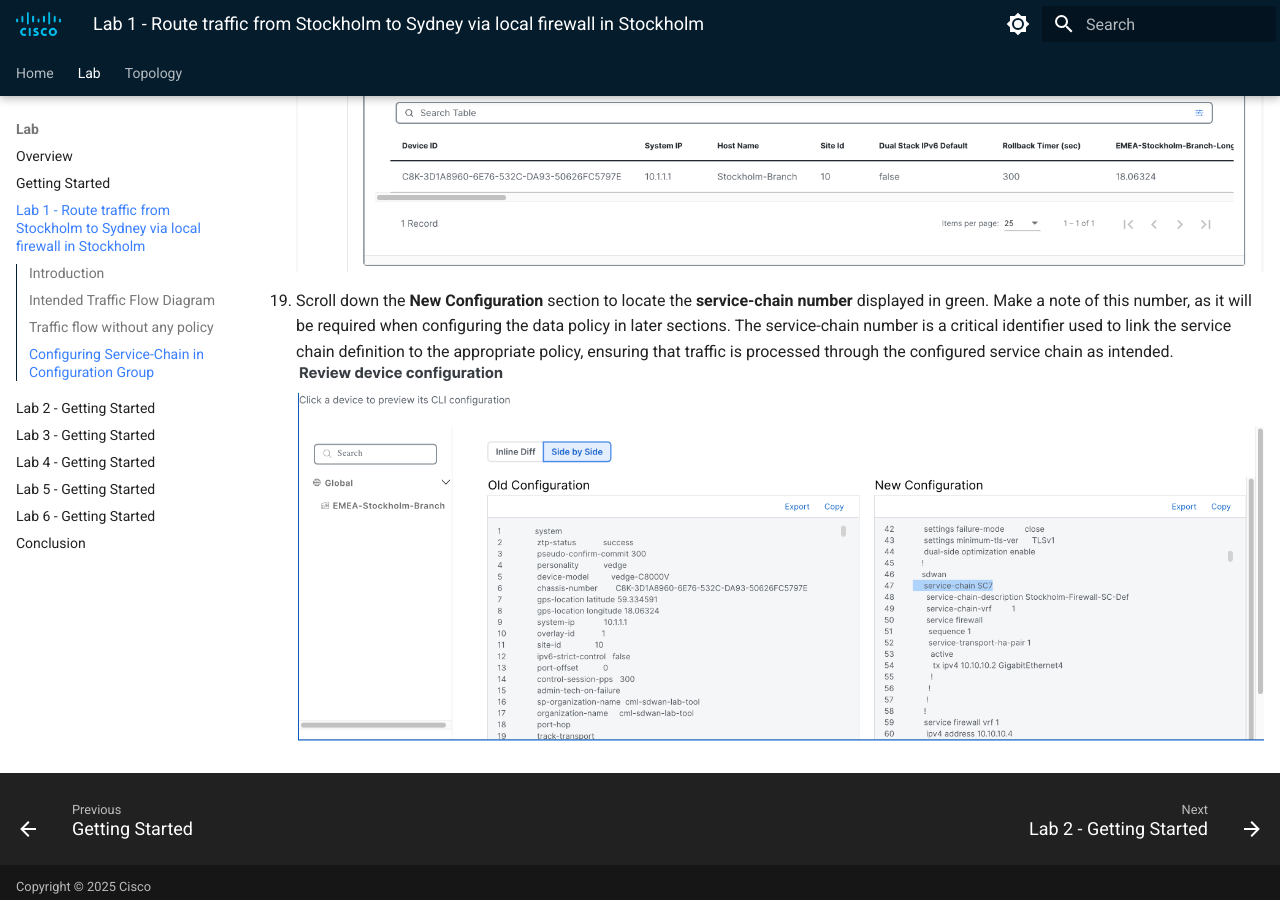
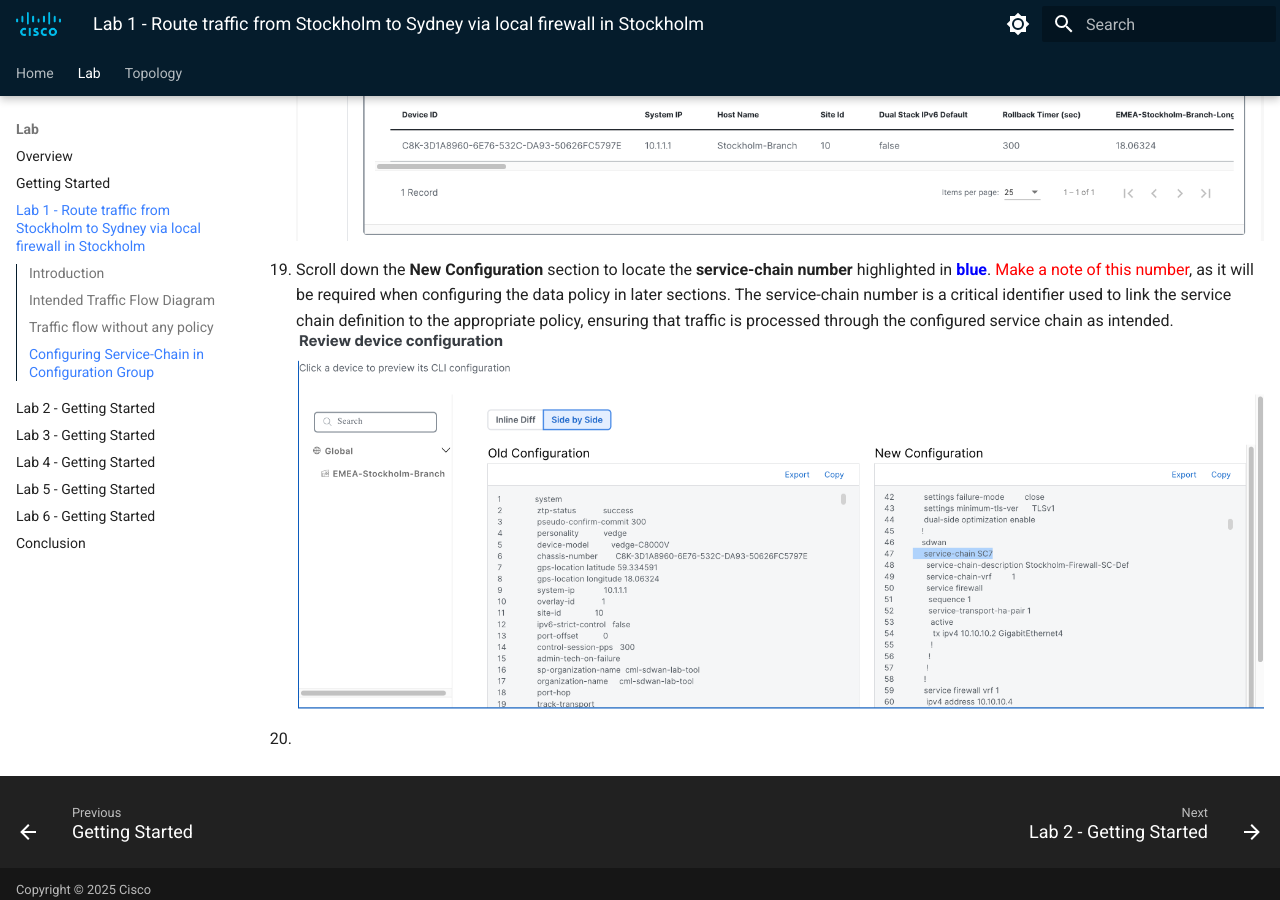
Before and after one commit to ciscodocs/ltrent-2008-clemea25, an MkDocs documentation site: the page built from docs/lab1_getting_started.md, in a window 1280 px wide and 900 px high, scrolled down 10859 px. Built offline with MkDocs 1.6.1 and Material for MkDocs 9.7.7, drawn with Linux system fonts in a browser that asks for light colours.

Commit message:
Scenario-1 guide

```diff
--- a/docs/lab1_getting_started.md
+++ b/docs/lab1_getting_started.md
@@ -14,7 +14,7 @@ Here is a breakdown of the key components involved in the network path:
 Ensure that each component is properly configured and verify the traffic flow is going through **Stockholm-FW**.
 
 !!! note
-Through this lab, firewall is configured to inspect traffic automatically in **inspected mode**, ***<font color="red"> without requiring any additional configuration</font>***. This inspection ensures that only safe and authorized traffic flows through the network, enhancing security and protecting against potential threats.
+    Through this lab, firewall is configured to inspect traffic automatically in **inspected mode**, ***<font color="red"> without requiring any additional configuration</font>***. This inspection ensures that only safe and authorized traffic flows through the network, enhancing security and protecting against potential threats.
 
 ## Intended Traffic Flow Diagram
 
@@ -131,5 +131,6 @@ Next, we will configure a service chain within the service-profile parcel in the
     ![Attaching CSV file](./assets/S-1-figure-18.png){ .off-glb }
 18. After uploading the CSV files, click on **Preview CLI** to review the configuration changes before deployment. This step ensures that the service-chain gateway definition is correctly included in the configuration. By previewing the CLI, you can verify that all required parameters have been accurately applied and are ready for deployment. This validation step is critical to confirm that the service chain configuration aligns with the intended design and will function as expected once deployed.
     ![CLI Preview](./assets/S-1-figure-19.png){ .off-glb }
-19. Scroll down the **New Configuration** section to locate the **service-chain number** displayed in green. Make a note of this number, as it will be required when configuring the data policy in later sections. The service-chain number is a critical identifier used to link the service chain definition to the appropriate policy, ensuring that traffic is processed through the configured service chain as intended.
+19. Scroll down the **New Configuration** section to locate the **service-chain number** highlighted in <font color="blue">**blue**</font>. <font color="red">Make a note of this number</font>, as it will be required when configuring the data policy in later sections. The service-chain number is a critical identifier used to link the service chain definition to the appropriate policy, ensuring that traffic is processed through the configured service chain as intended.
     ![CLI Preview of Service Chain Number](./assets/S-1-figure-20.png){ .off-glb }
+20.
```
